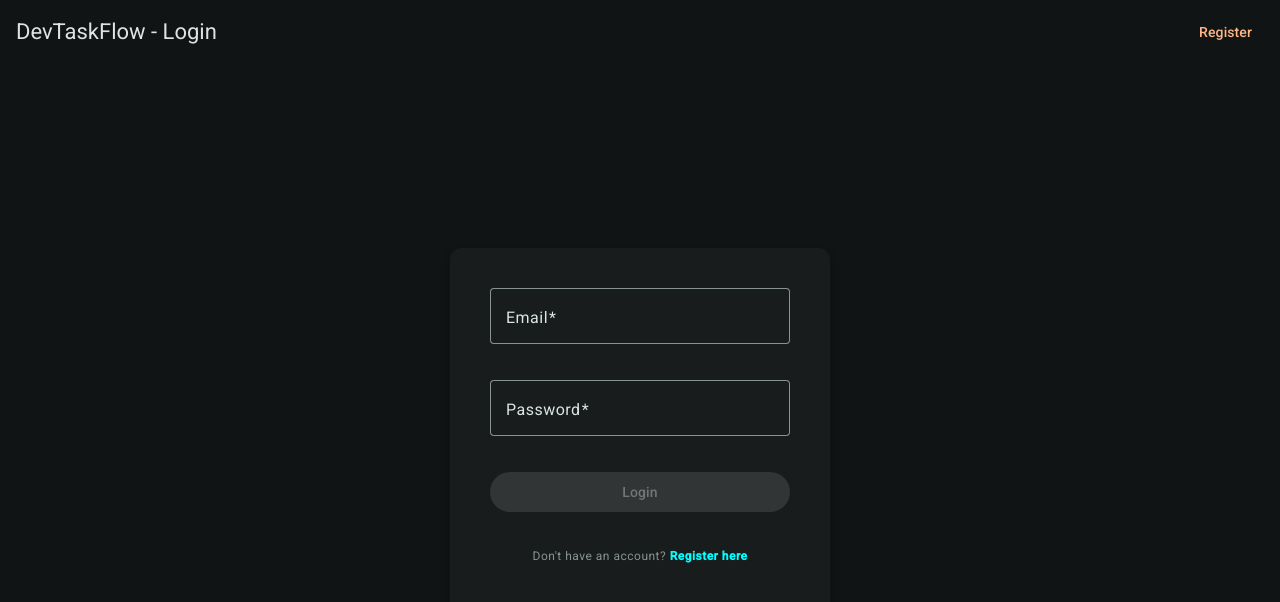
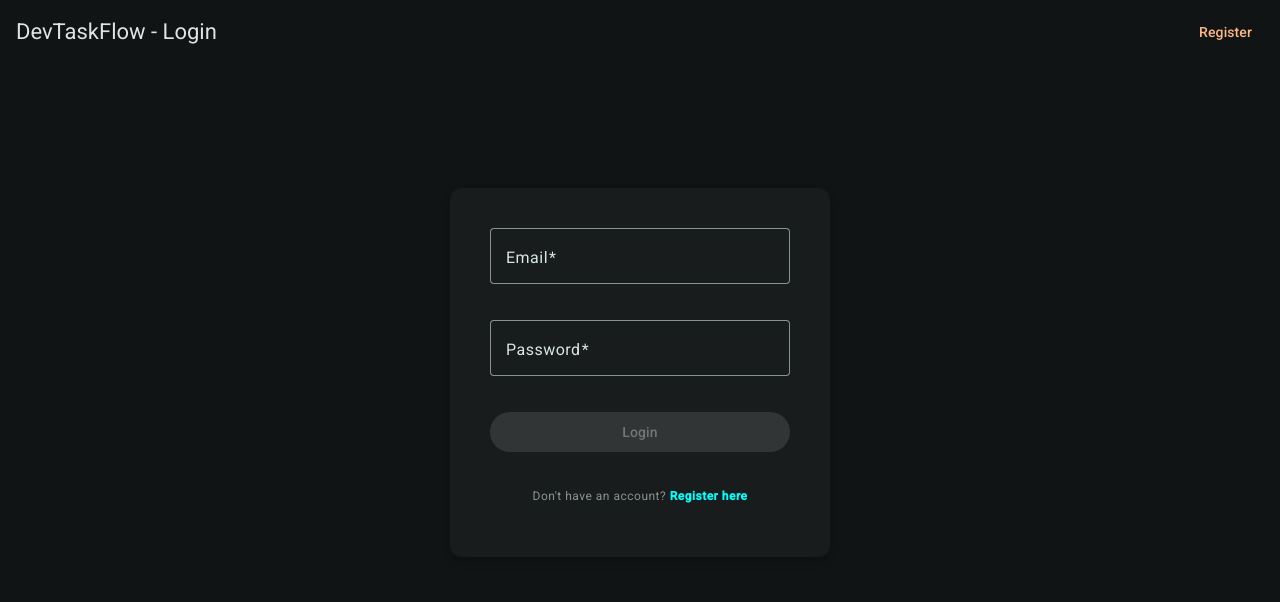
Before and after one commit to art2url/dev-task-flow, an Angular app: page /login in a window 1280 px wide. Shown: the top 602 px of the page. Built offline with nearby package versions, Linux system fonts and the light colour scheme.

Commit message:
Updated .auth-container vh

```diff
--- a/src/app/features/auth/forgot-password/forgot-password.component.scss
+++ b/src/app/features/auth/forgot-password/forgot-password.component.scss
@@ -5,7 +5,7 @@
   display: flex;
   justify-content: center;
   align-items: center;
-  height: calc(100vh - 64px);
+  height: calc(100vh - 64px - 15vh);
 }
 
 .auth-card {
--- a/src/app/features/auth/login/login.component.scss
+++ b/src/app/features/auth/login/login.component.scss
@@ -5,7 +5,7 @@
   display: flex;
   justify-content: center;
   align-items: center;
-  height: calc(100vh - 64px);
+  height: calc(100vh - 64px - 15vh);
 }
 
 .auth-card {
--- a/src/app/features/auth/register/register.component.scss
+++ b/src/app/features/auth/register/register.component.scss
@@ -5,7 +5,7 @@
   display: flex;
   justify-content: center;
   align-items: center;
-  height: calc(100vh - 64px);
+  height: calc(100vh - 64px - 15vh);
 }
 
 .auth-card {
```
